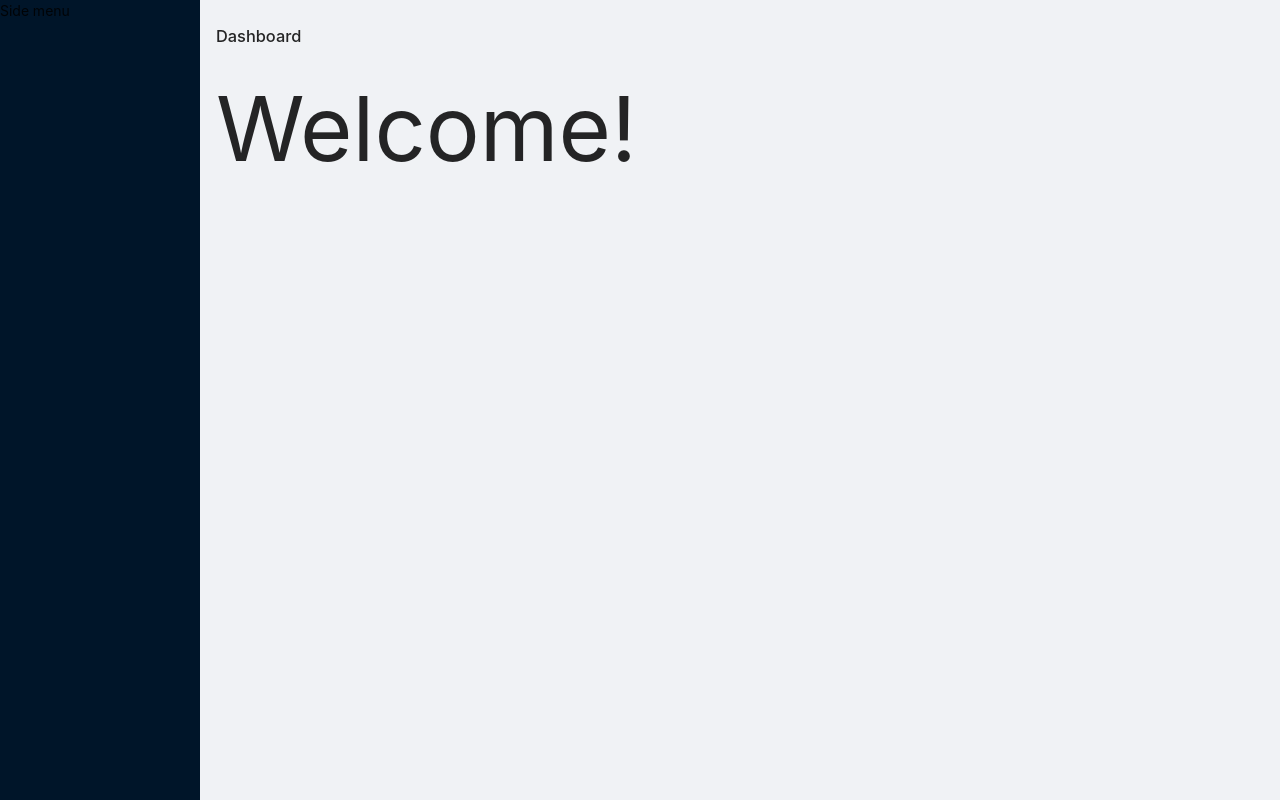
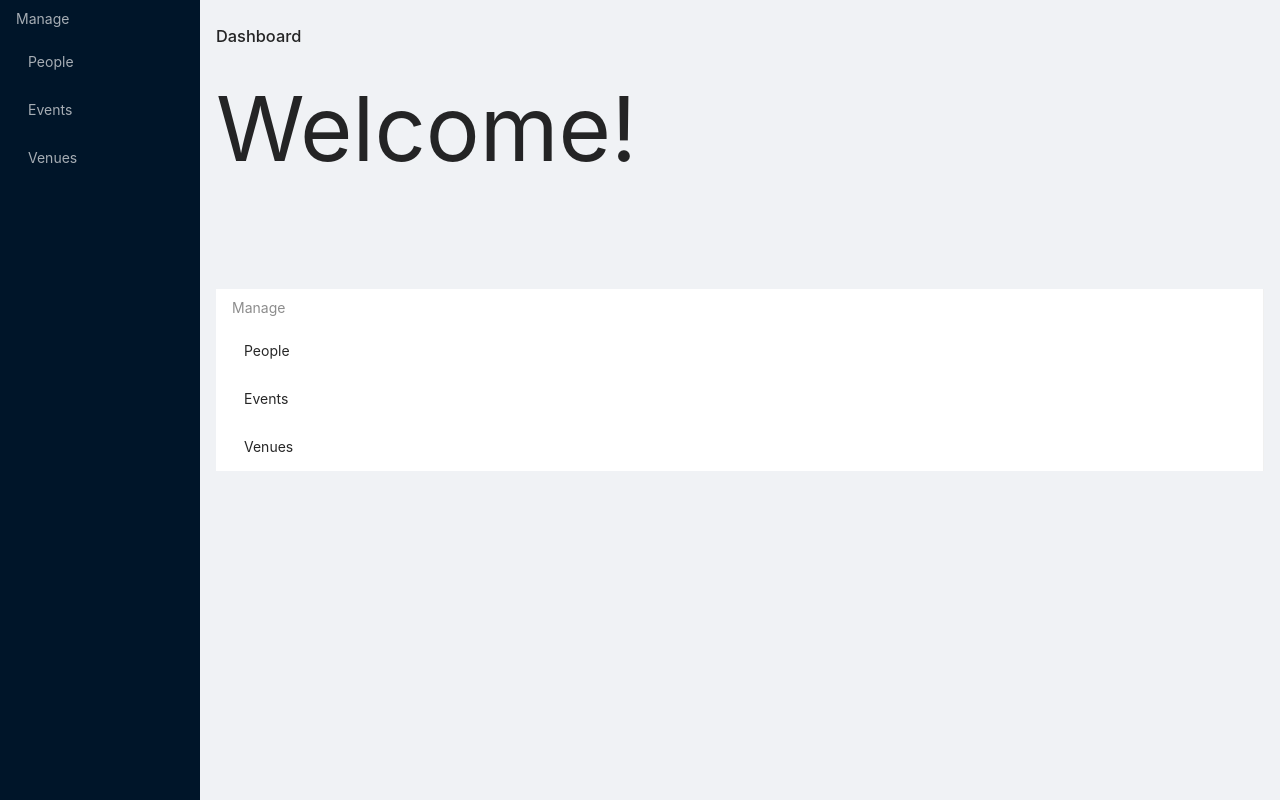
Before and after one commit to BloomTech-Labs/beerthoven-fe, a React (Create React App) app: page / in a window 1280 px wide. Built offline with nearby package versions, Linux system fonts and the light colour scheme.

Commit message:
Add navigation to dashboard and sidebar

```diff
--- a/src/App.js
+++ b/src/App.js
@@ -1,17 +1,16 @@
 import React from 'react';
 import { Route, Switch } from 'react-router-dom';
 import './App.css';
-import { BrowserRouter as Router } from 'react-router-dom';
+import { BrowserRouter as Router, Link } from 'react-router-dom';
 import { ApolloProvider } from 'react-apollo';
 import client from './components/graphql/client';
-import { Layout } from 'antd';
+import { Layout, Menu } from 'antd';
 import Dashboard from './components/pages/Dashboard';
 import Login from './components/pages/Login';
 import People from './components/pages/People';
 import Volunteer from './components/pages/Volunteer';
 import Benefactor from './components/pages/Benefactor';
 import BoardMember from './components/pages/BoardMember';
-import Example from './components/forms/Example';
 import ComposerForm from './components/forms/ComposerForm';
 import Performer from './components/pages/Performer';
 import HouseContactHostForm from './components/forms/HouseContactHostForm';
@@ -22,13 +21,13 @@ import BusinessInfo from './components/pages/BusinessInfo';
 import RecentBenefactor from './components/pages/RecentBenefactor';
 import Event from './components/pages/Event';
 import Venue from './components/pages/Venue';
-import Test from './components/pages/Test';
 const { Sider, Content } = Layout;
 
 function App () {
 	return (
 		<div className='App'>
 			<ApolloProvider client={client}>
+				<Router>
 					<Layout>
 						<Sider
 							style={{
@@ -37,7 +36,19 @@ function App () {
 								position : 'fixed',
 								left     : 0,
 							}}>
-						Side menu
+							<Menu theme='dark'>
+								<Menu.ItemGroup key='h1' title='Manage'>
+									<Menu.Item key='1'>
+										<Link to='/people'>People</Link>
+									</Menu.Item>
+									<Menu.Item key='2'>
+										<Link to='/event'>Events</Link>
+									</Menu.Item>
+									<Menu.Item key='3'>
+										<Link to='/venue'>Venues</Link>
+									</Menu.Item>
+								</Menu.ItemGroup>
+							</Menu>
 						</Sider>
 						<Layout
 							style={{
@@ -45,7 +56,6 @@ function App () {
 								height     : '100vh',
 							}}>
 							<Content style={{ margin: '24px 16px 0', overflow: 'initial' }}>
-							<Router>
 								<Switch>
 									<Route path='/login'>
 										<Login />
@@ -80,9 +90,6 @@ function App () {
 									<Route path='/workcontact'>
 										<WorkContact />
 									</Route>
-									<Route path='/example'>
-										<Example />
-									</Route>
 									<Route path='/businessinfo'>
 										<BusinessInfo />
 									</Route>
@@ -95,17 +102,14 @@ function App () {
 									<Route path='/venue'>
 										<Venue />
 									</Route>
-									<Route path='/test'>
-										<Test />
-									</Route>
 									<Route>
 										<Dashboard />
 									</Route>
 								</Switch>
-							</Router>
 							</Content>
 						</Layout>
 					</Layout>
+				</Router>
 			</ApolloProvider>
 		</div>
 	);
--- a/src/components/pages/Dashboard.js
+++ b/src/components/pages/Dashboard.js
@@ -1,10 +1,25 @@
-import React from 'react'
+import React from 'react';
+import { Menu } from 'antd';
+import { Link } from 'react-router-dom';
 
 const Dashboard = () => (
-    <div>
-        <h1>Dashboard</h1>
-        <p style={{ fontSize: '90px' }}>Welcome!</p>
-    </div>
+	<div>
+		<h1>Dashboard</h1>
+		<p style={{ fontSize: '90px' }}>Welcome!</p>
+		<Menu>
+			<Menu.ItemGroup key='h1' title='Manage'>
+				<Menu.Item key='1'>
+					<Link to='/people'>People</Link>
+				</Menu.Item>
+				<Menu.Item key='2'>
+					<Link to='/event'>Events</Link>
+				</Menu.Item>
+				<Menu.Item key='3'>
+					<Link to='venue'>Venues</Link>
+				</Menu.Item>
+			</Menu.ItemGroup>
+		</Menu>
+	</div>
 );
 
 export default Dashboard;
```
Lines whose indentation alone changed are shown as unchanged.
